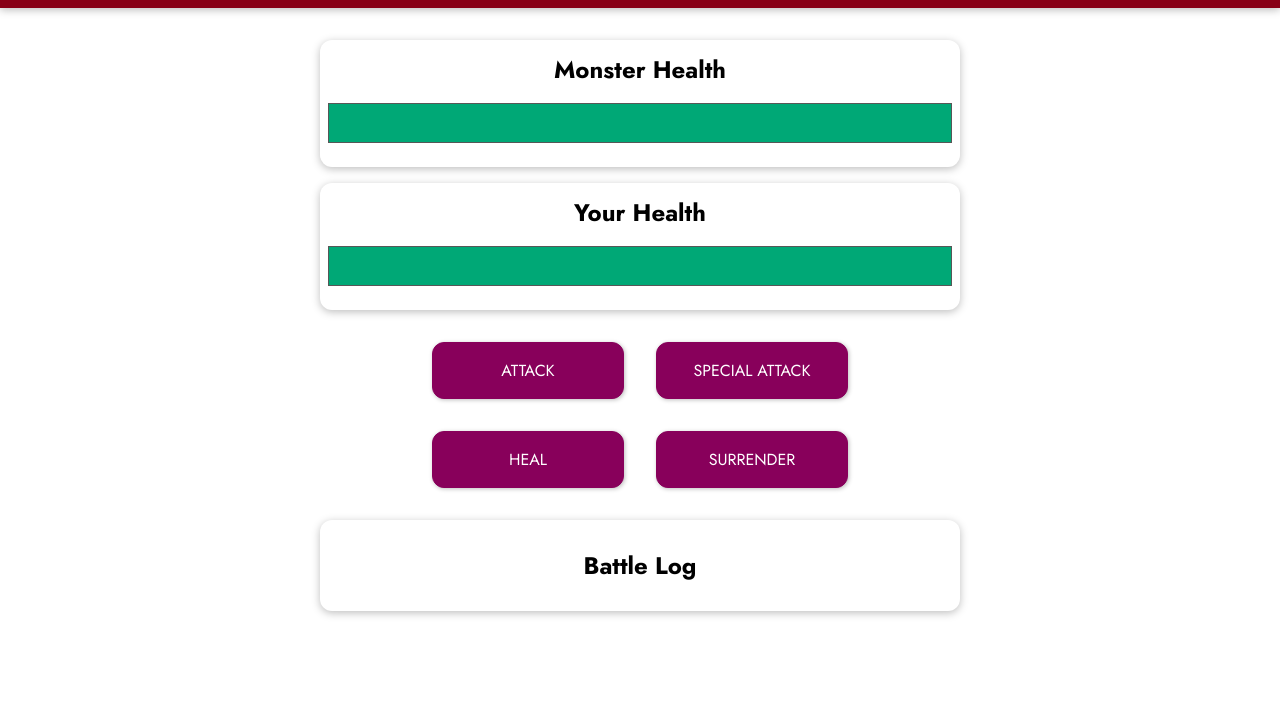
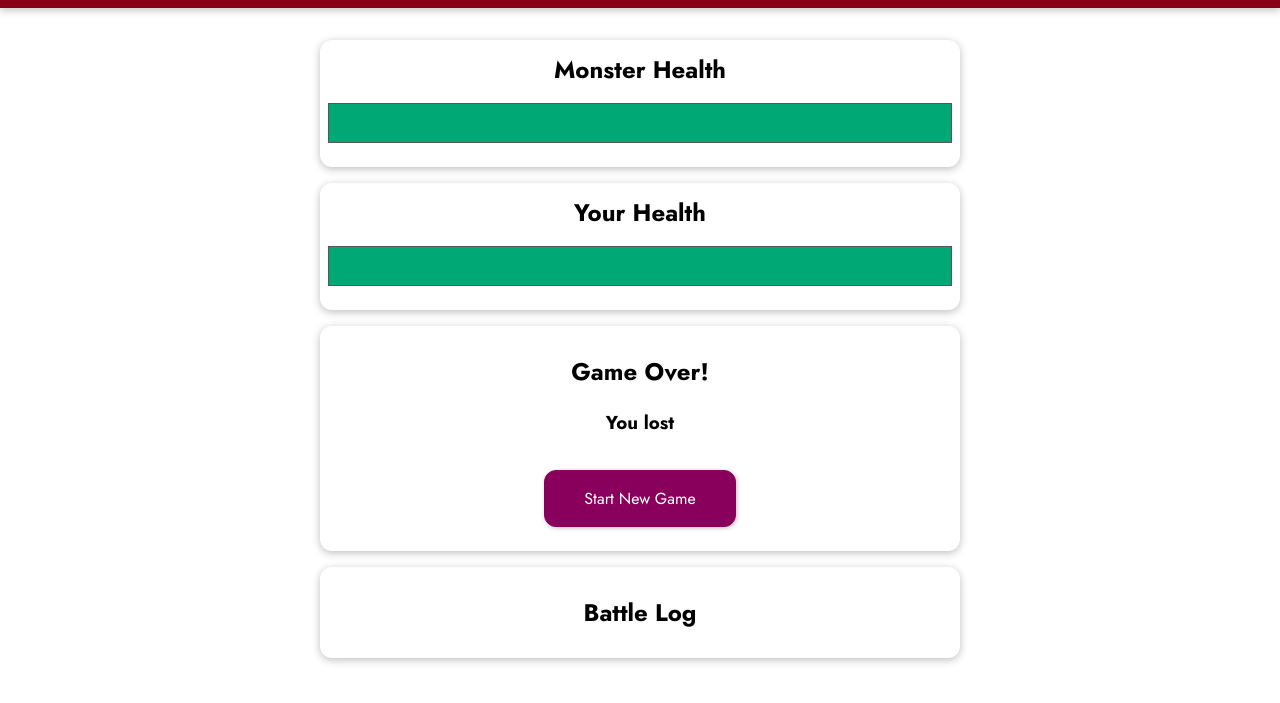
Before and after one commit to jeramiahgcoffey/monster-slayer, a plain HTML site: page index.html in a window 1280 px wide. Both pictures are taken after a click on the button "SURRENDER". Shown: the part 97-800 px from the top of the page. Drawn offline with nearby package versions, Linux system fonts and the light colour scheme.

Commit message:
Surrender

```diff
--- a/app.js
+++ b/app.js
@@ -88,6 +88,9 @@ const app = Vue.createApp({
       this.monsterHealth = 100
       this.winner = null
     },
+    surrender() {
+      this.winner = 'monster'
+    },
   },
 })
 
--- a/index.html
+++ b/index.html
@@ -42,7 +42,7 @@
           SPECIAL ATTACK
         </button>
         <button :disabled="mayUseHeal" @click="healPlayer">HEAL</button>
-        <button>SURRENDER</button>
+        <button @click="surrender">SURRENDER</button>
       </section>
       <section id="log" class="container">
         <h2>Battle Log</h2>
```
